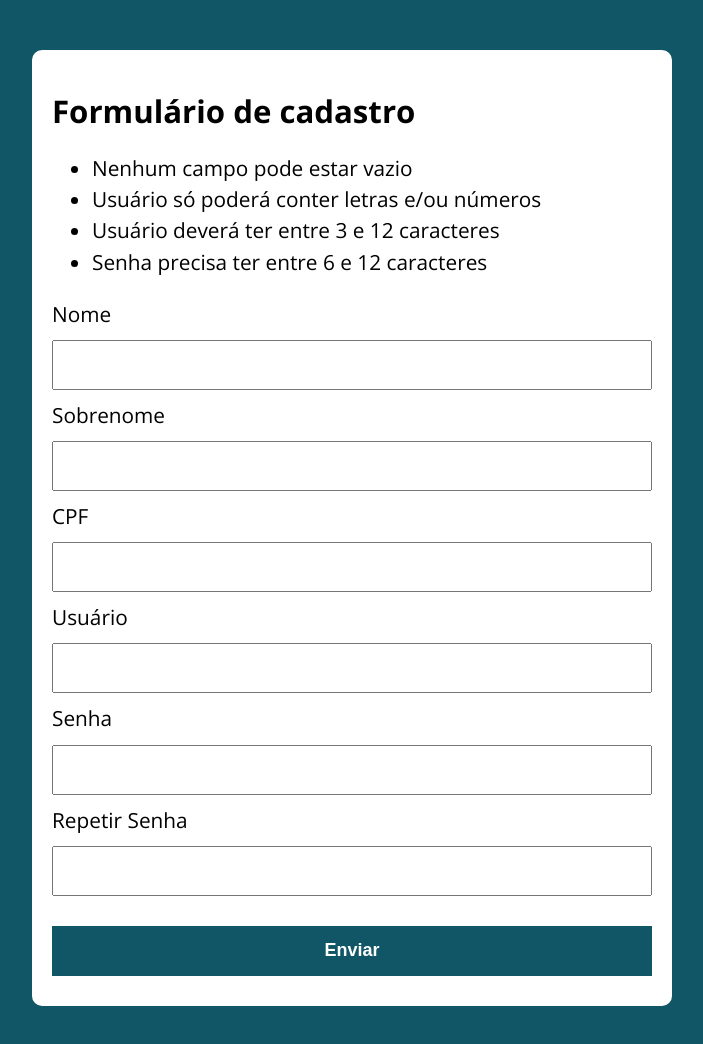
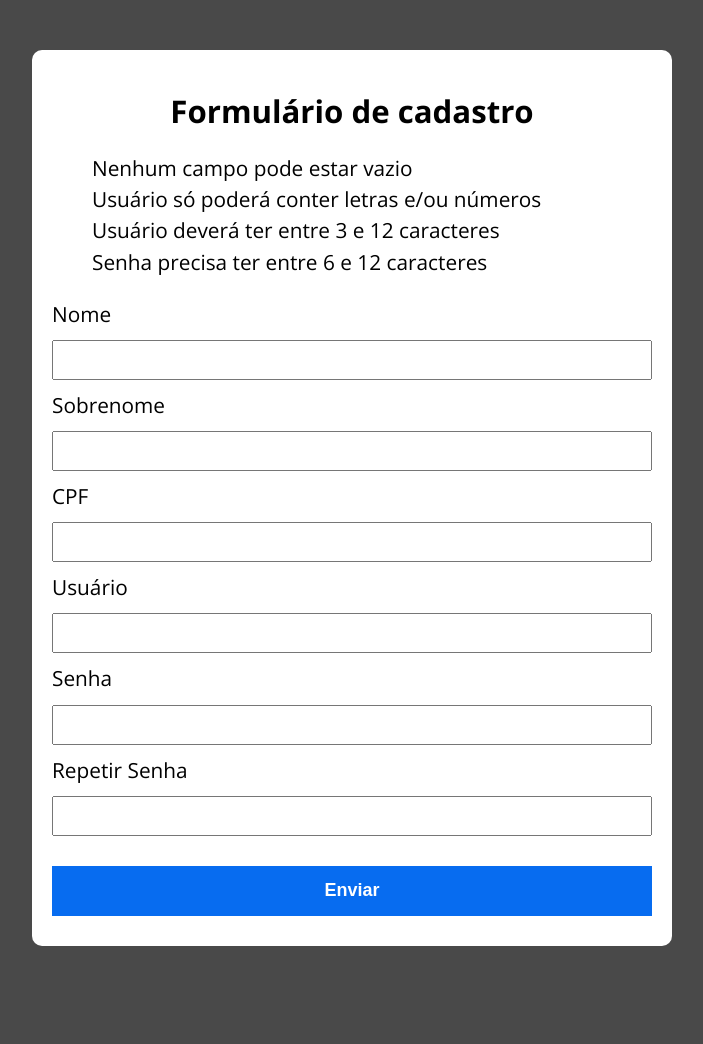
Before and after one commit to AdrianResende/Valida-Form, a plain HTML site: page index.html in a window 1280 px wide. Shown: the whole page, without its empty margins (288-991 px from the left). After the commit the page ends 996 px from the top, so only its background shows below. Drawn offline with nearby package versions, Linux system fonts and the light colour scheme.

Commit message:
Atualiza

```diff
--- a/assets/css/style.css
+++ b/assets/css/style.css
@@ -1,6 +1,6 @@
 @import url('https://fonts.googleapis.com/css?family=Open+Sans:400,700&display=swap');
 :root {
-  --primary-color: rgb(17, 86, 102);
+  --primary-color: #494949;
   --primary-color-darker: rgb(9, 48, 56);
 }
 
@@ -34,8 +34,8 @@ form input, form label, form button {
 
 form input {
   font-size: 24px;
-  height: 50px;
-  padding: 0 20px;
+  height: 40px;
+  padding: 0 40px;
 }
 
 form input:focus {
@@ -44,7 +44,7 @@ form input:focus {
 
 form button {
   border: none;
-  background: var(--primary-color);
+  background:rgb(7, 108, 240) ;
   color: #fff;
   font-size: 18px;
   font-weight: 700;
--- a/index.html
+++ b/index.html
@@ -5,15 +5,15 @@
   <meta charset="UTF-8">
   <meta name="viewport" content="width=device-width, initial-scale=1.0">
   <meta http-equiv="X-UA-Compatible" content="ie=edge">
-  <title>Modelo</title>
+  <title>Valida Formulário</title>
   <link rel="stylesheet" href="./assets/css/style.css">
 </head>
 
 <body>
 
   <section class="container">
-    <h1>Formulário de cadastro</h1>
-    <ul>
+    <h1 style="text-align:center">Formulário de cadastro</h1>
+    <ul className="lista" style="list-style:none;">
       <li>Nenhum campo pode estar vazio</li>
       <li>Usuário só poderá conter letras e/ou números</li>
       <li>Usuário deverá ter entre 3 e 12 caracteres</li>
```
